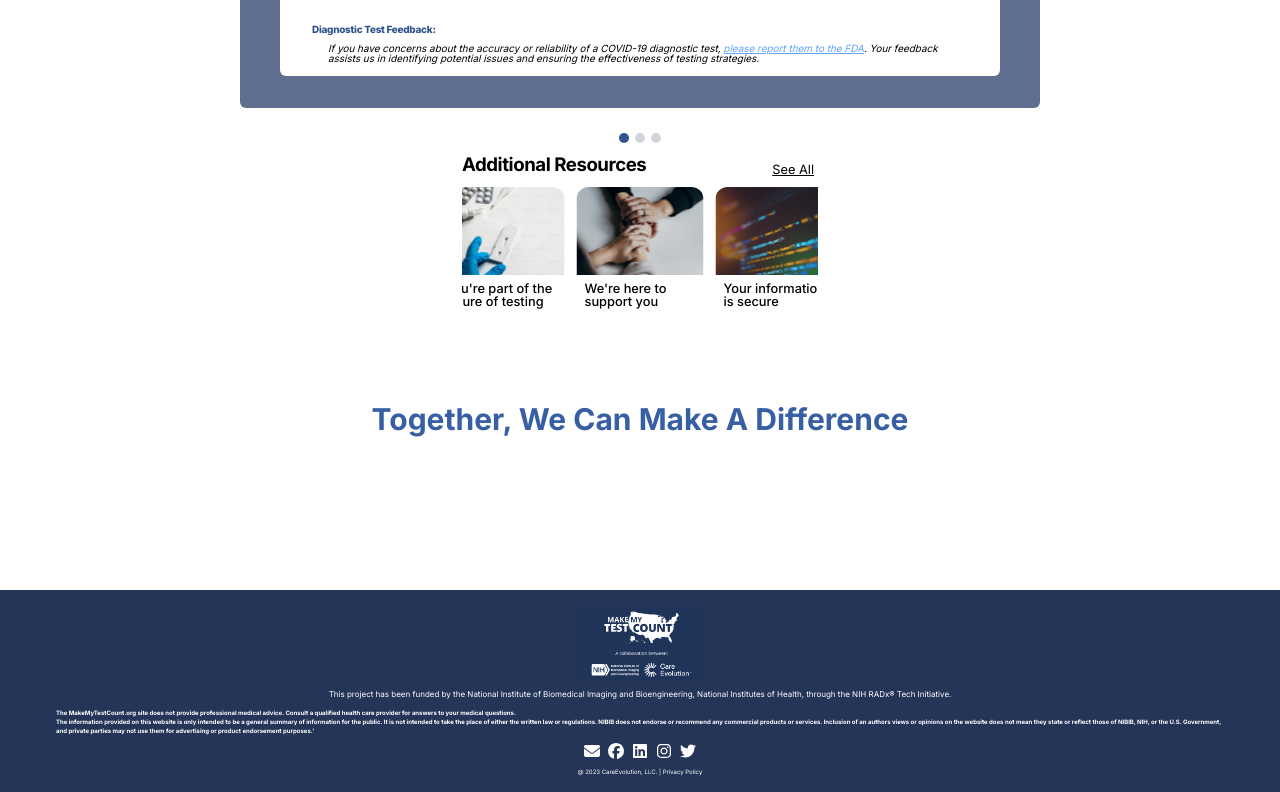
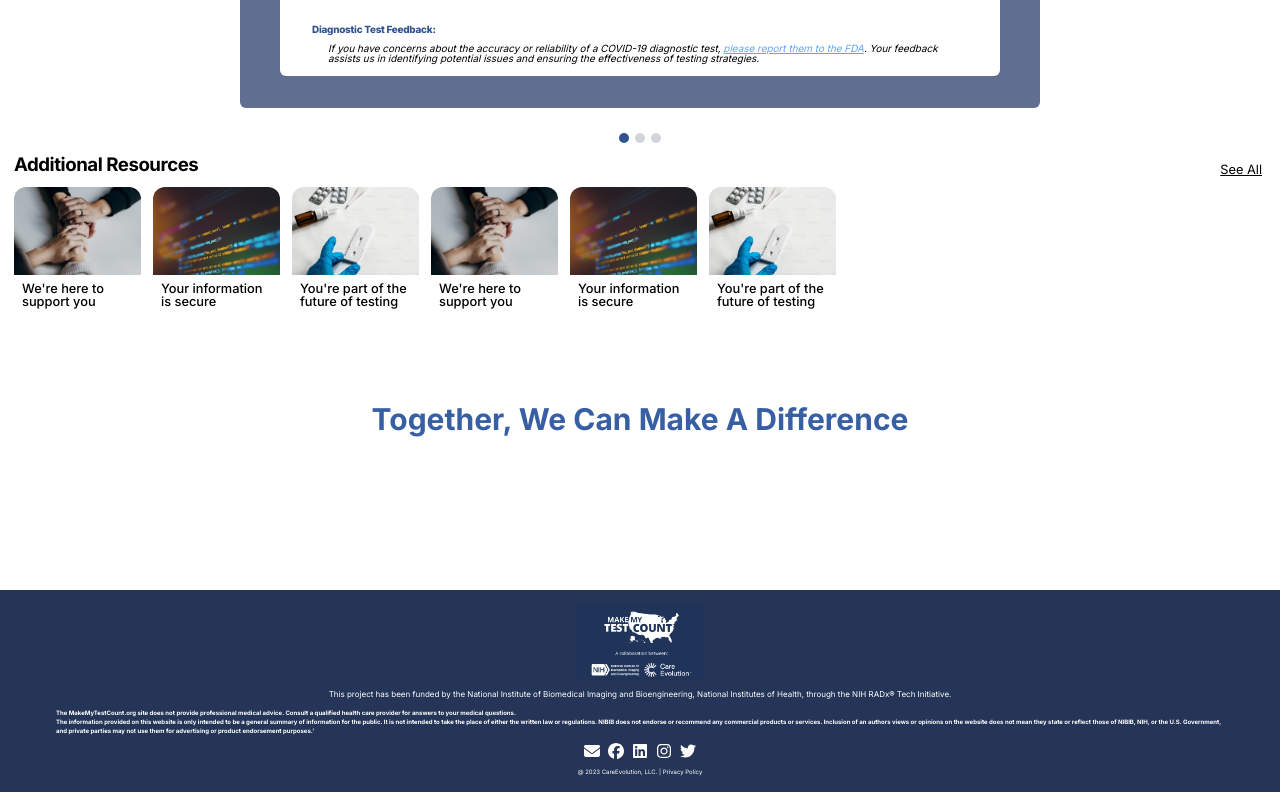
Before and after one commit to EmilyJarecki/TOP-Project, a Next.js app: page / in a window 1280 px wide. Shown: the part 858-1650 px from the top of the page. Built offline with nearby package versions, Linux system fonts and the light colour scheme.

Commit message:
adjust carousel for wider screens

```diff
--- a/src/components/AdditionalResourcesCarousel.jsx
+++ b/src/components/AdditionalResourcesCarousel.jsx
@@ -29,7 +29,7 @@ export default function AdditionalResourcesCarousel() {
 
     return (
 
-        <div className="mx-auto max-w-sm px-3.5 mt-[25px]">
+        <div className="mx-auto  px-3.5 mt-[25px]">
             <div className="flex justify-center gap-1.5">
                 <div className={`${carouselIndex == 0 || carouselIndex == 3 ? "bg-hych-subheading-blue" : "bg-gray-300"} h-2.5 w-2.5 rounded-full`}></div>
                 <div className={`${carouselIndex == 1 || carouselIndex == 4 ? "bg-hych-subheading-blue" : "bg-gray-300"} h-2.5 w-2.5 rounded-full`}></div>
```
